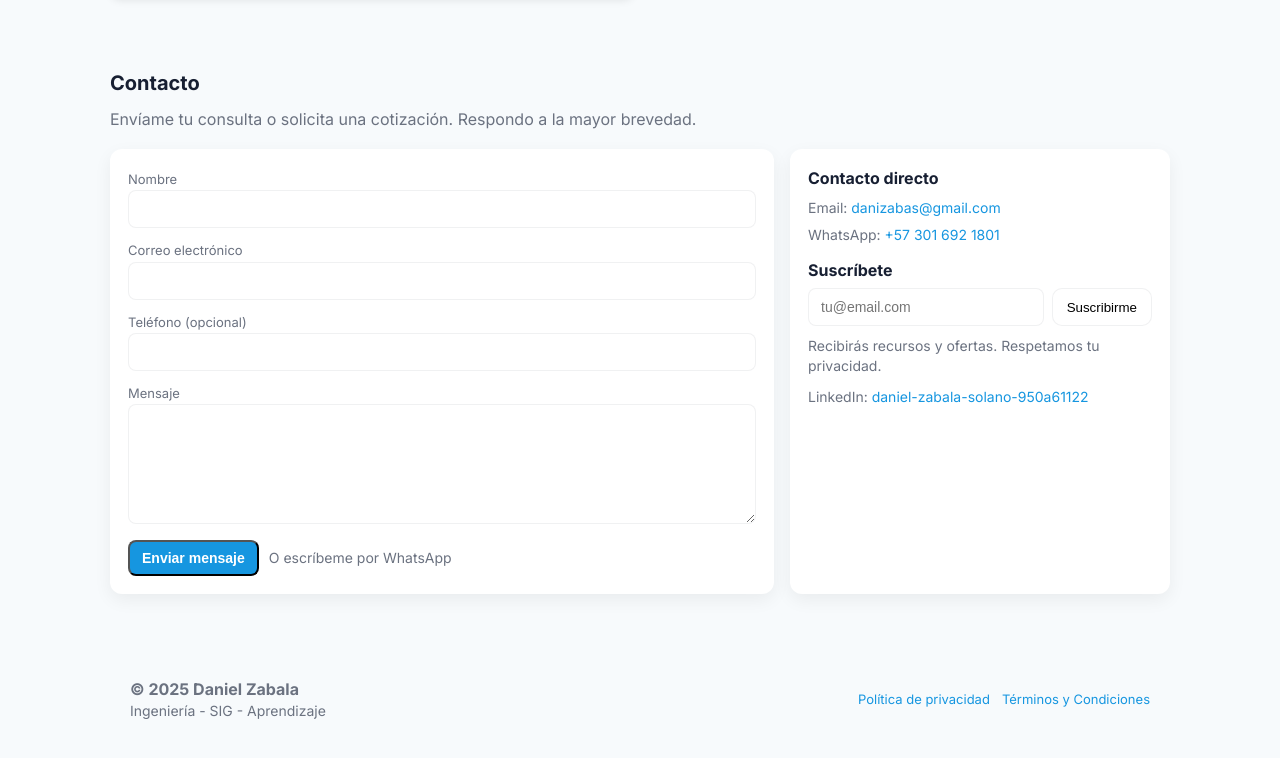
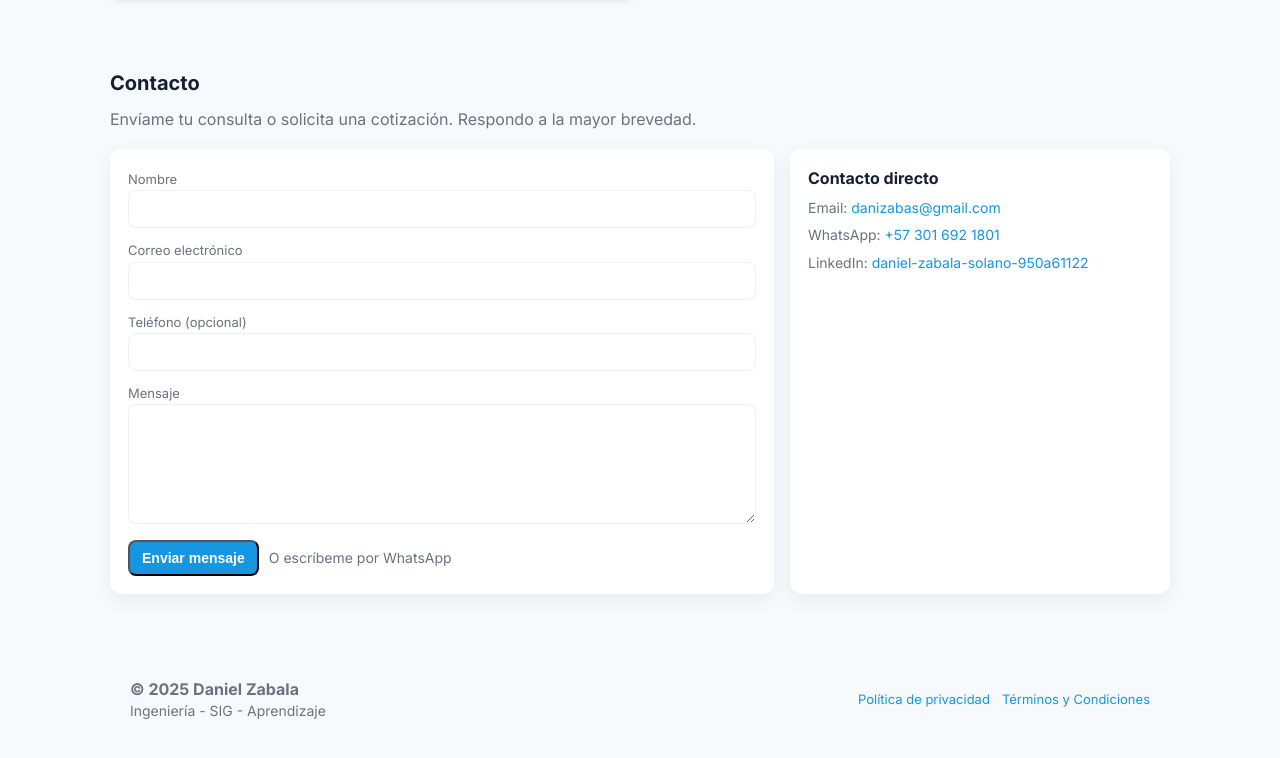
Before and after one commit to danielzs1/Danielza, a plain HTML site: page index.html in a window 1280 px wide. Shown: the part 2361-3119 px from the top of the page. Drawn offline with Linux system fonts and the light colour scheme.

Commit message:
Add files via upload

```diff
--- a/index.html
+++ b/index.html
@@ -327,7 +327,6 @@
         <label class="small">Mensaje</label>
         <textarea name="Mensaje" id="c-message" required></textarea>
       </div>
-
       <div style="display:flex; gap:10px; align-items:center;">
         <button type="submit" class="cta">Enviar mensaje</button>
         <div class="muted small">O escríbeme por WhatsApp</div>
@@ -343,19 +342,7 @@
       <div class="small muted" style="margin-top:6px">
         WhatsApp: <a href="https://wa.me/573016921801" target="_blank" rel="noopener">+57 301 692 1801</a>
       </div>
-
-      <div style="margin-top:14px">
-        <div style="font-weight:700; margin-bottom:6px">Suscríbete</div>
-        <div style="display:flex; gap:8px">
-          <input id="newsletter" placeholder="tu@email.com">
-          <button id="sub-btn" class="btn-outline">Suscribirme</button>
-        </div>
-        <div class="muted small" style="margin-top:10px">
-          Recibirás recursos y ofertas. Respetamos tu privacidad.
-        </div>
-      </div>
-
-      <div class="small muted" style="margin-top:10px">
+      <div class="small muted" style="margin-top:8px">
         LinkedIn:
         <a href="https://www.linkedin.com/in/daniel-zabala-solano-950a61122"
            target="_blank" rel="noopener">
```
